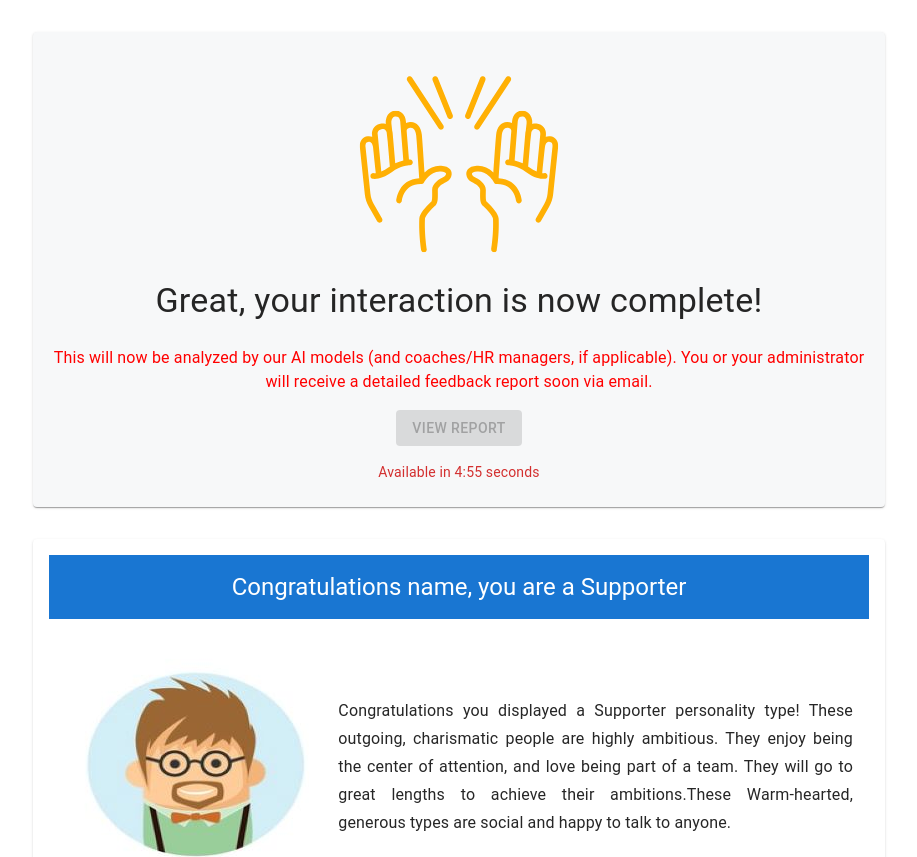
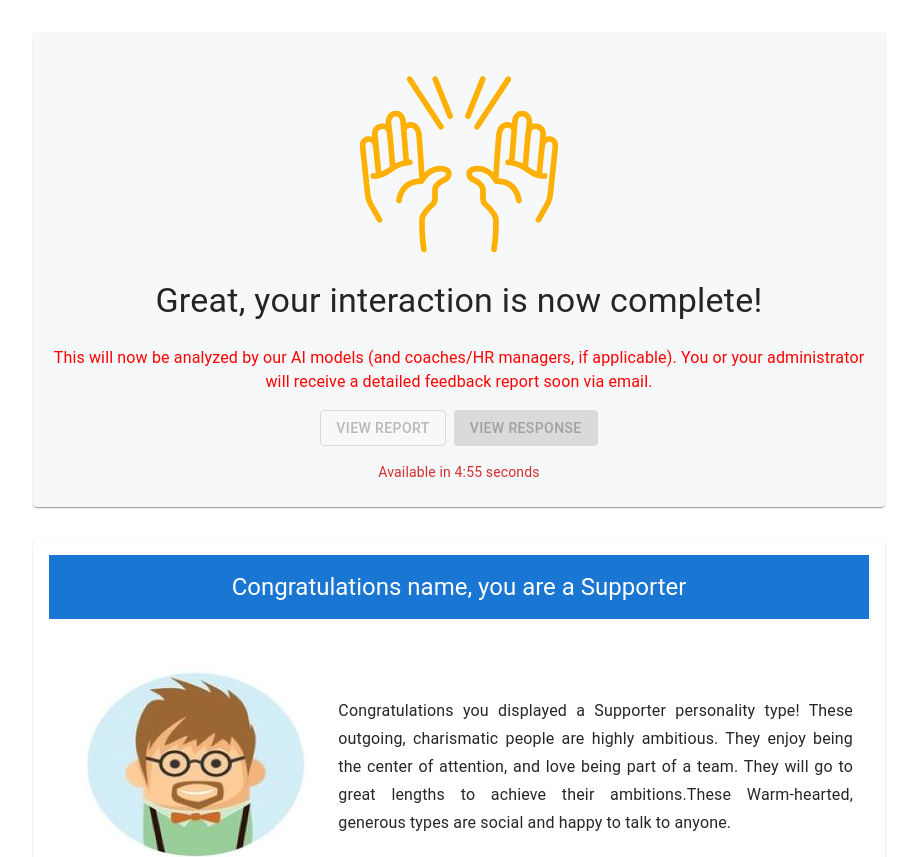
Before and after one commit to Talent-Sumo/CLOUD-COACH-New-UI, a React (Create React App) app: page /form/thankyou in a window 1280 px wide. Shown: the top 857 px of the page, without its empty margins (181-1098 px from the left). Built offline with nearby package versions, Linux system fonts and the light colour scheme.

Commit message:
Add button for View Responses

```diff
--- a/src/Components/Form/FormThankyou/index.jsx
+++ b/src/Components/Form/FormThankyou/index.jsx
@@ -15,6 +15,8 @@ import {
 } from '@mui/material';
 
 import { exportComponentAsPNG } from 'react-component-export-image';
+
+import { useNavigate } from 'react-router-dom';
 
 import thanksImg from '../../../assets/Images/thankForm.svg';
 import architect from "../../../assets/Images/architect.jpg"
@@ -35,6 +37,8 @@ import defender from "../../../assets/Images/defender.jpg"
 import debaterentrepreneur from "../../../assets/Images/debaterentrepreneur.jpg"
 
 const FormThankyou = (props) => {
+
+    const navigate = useNavigate();
 
     const [rating, setRating] = useState(0);
 
@@ -126,8 +130,9 @@ const FormThankyou = (props) => {
                             they all have a common point of view. Practice is the key to improvement - and specific feedback makes improvement faster.
                         </Typography> */}
 
-                        <Box mb={2} sx={{ display: "flex", justifyContent: "center" }}>
-                            <Button variant='contained' disabled={seconds === 0 ? false : true}>View Report</Button>
+                        <Box mb={2} gap={1} sx={{ display: "flex", justifyContent: "space-between" }}>
+                            <Button variant='outlined' onClick={() => navigate('/detailedReport')} disabled={seconds === 0 && minutes === 0 ? false : true}>View Report</Button>
+                            <Button variant='contained' onClick={() => navigate('/responses')} disabled={seconds === 0 && minutes === 0 ? false : true}>View Response</Button>
                         </Box>
                         {
                             minutes === 0 && seconds === 0
```
